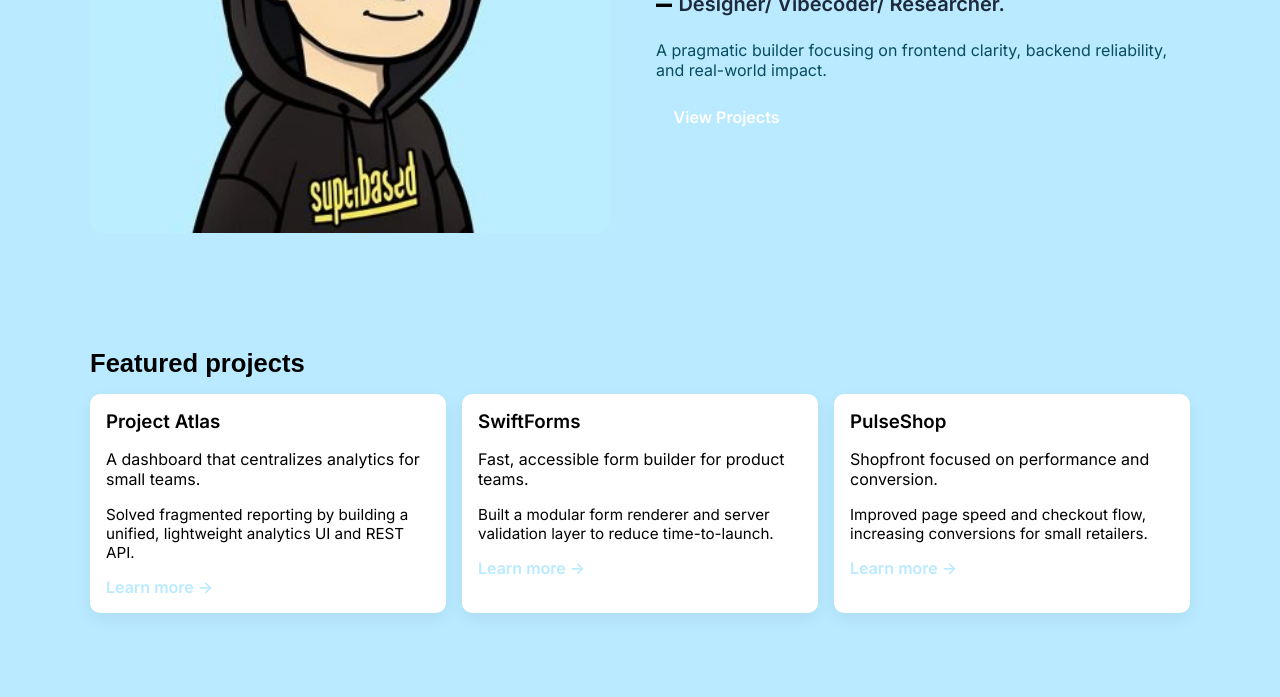
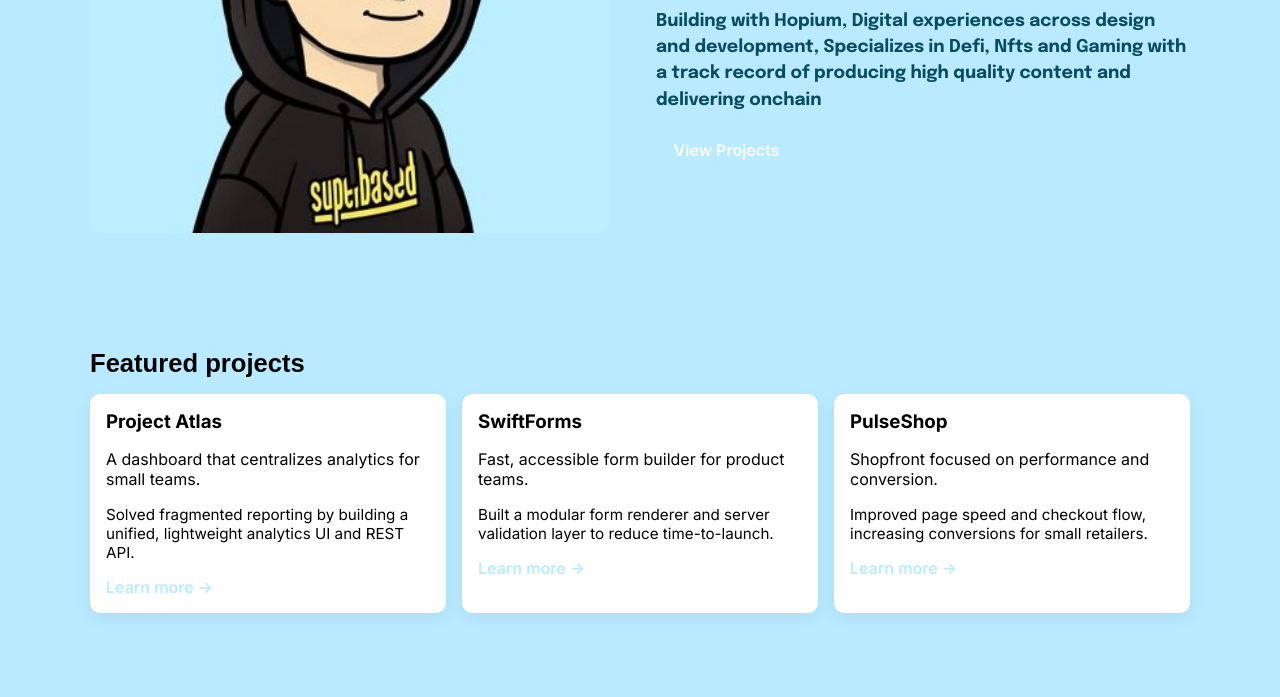
Before and after one commit to Yungtimmy/TebasPort, a website: page index.html in a window 1280 px wide. Shown: the part 403-1100 px from the top of the page. Drawn offline with Linux system fonts and the light colour scheme.

Commit message:
update support text for clarity and detail; add Epilogue font to stylesheet

```diff
--- a/assets/css/style.css
+++ b/assets/css/style.css
@@ -42,7 +42,7 @@ body{
 .hero-left img{width:100%;max-width:520px;border-radius:12px}
 .hero-intro{font-family:'Staatliches', 'Arial Black', Arial, sans-serif;font-size:2.8rem;font-weight:400;letter-spacing:0.18em;text-transform:uppercase;color:var(--muted);margin:0 0 0.5rem;line-height:0.01}
 .tagline{font-size:1.25rem;font-weight:800;margin:0.5rem 0;position:relative;padding-left:1.4rem}
-.tagline::before{content:'–';position:absolute;left:0;top:0.1rem;color:rgb(3, 0, 0);font-size:2rem;line-height:0.7}.tagline{color:#1E293B}.support{color:#084c61;margin-bottom:1rem}
+.tagline::before{content:'–';position:absolute;left:0;top:0.1rem;color:rgb(3, 0, 0);font-size:2rem;line-height:0.7}.tagline{color:#1E293B}.support{font-family:'Epilogue', Inter, sans-serif;font-weight:700;font-size:1.1rem;color:#084c61;margin-bottom:1rem;line-height:1.5}
 .cta{display:flex;gap:0.75rem}
 .btn{display:inline-block;padding:0.7rem 1.1rem;border-radius:8px;text-decoration:none;font-weight:600}
 .btn-primary{background:var(--accent);color:white}
--- a/index.html
+++ b/index.html
@@ -6,7 +6,7 @@
     <title>TEBASV2 — I build digital products</title>
     <meta name="description" content="TEBASV2 — Designer/Vibecoder/Researcher" />
   <!-- Fonts: Teko for the hero title, Staatliches for the hero intro, plus Inter for body text. -->
-  <link href="https://fonts.googleapis.com/css2?family=Inter:wght@300;400;600&family=Staatliches&family=Teko:wght@600;700&display=swap" rel="stylesheet">
+  <link href="https://fonts.googleapis.com/css2?family=Inter:wght@300;400;600;700&family=Staatliches&family=Teko:wght@600;700&family=Epilogue:wght@700;800&display=swap" rel="stylesheet">
     <link rel="stylesheet" href="/assets/css/style.css" />
   </head>
   <body>
@@ -32,7 +32,7 @@
           <p class="hero-intro">I am</p>
           <h1 class="logo-font">TEBASV2</h1>
           <p class="tagline"> Designer/ Vibecoder/ Researcher.</p>
-          <p class="support">A pragmatic builder focusing on frontend clarity, backend reliability, and real-world impact.</p>
+          <p class="support">Building with Hopium, Digital experiences across design and development, Specializes in Defi, Nfts and Gaming with a track record of producing high quality content and delivering onchain</p>
           <div class="cta">
             <a class="btn btn-primary" href="/projects.html">View Projects</a>
             <a class="btn btn-outline" href="#contact">Contact Me</a>
```
